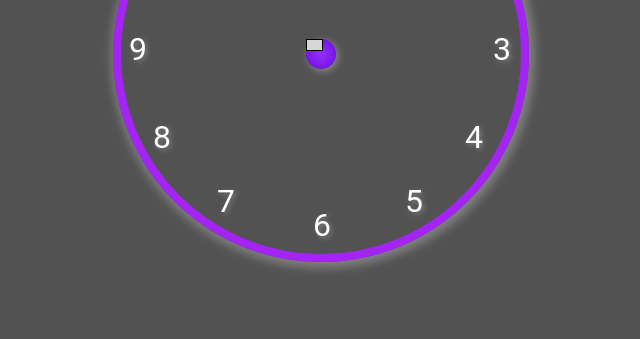
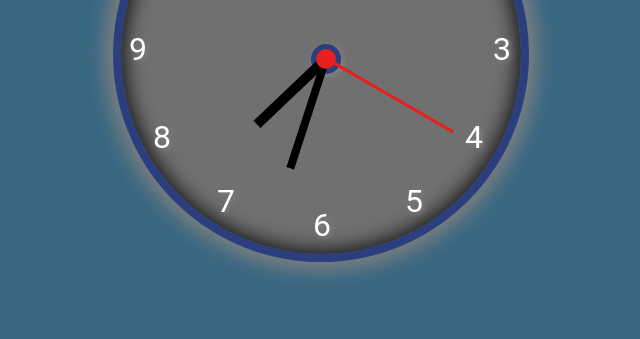
Before and after one commit to SubratSinghRathore/Clock, a plain HTML site: page index.html in a window 1280 px wide. Shown: the part 234-573 px from the top of the page, without its empty margins (319-959 px from the left). Drawn offline with Linux system fonts and the light colour scheme.

Commit message:
project completed

```diff
--- a/app.js
+++ b/app.js
@@ -82,6 +82,20 @@ switch (day) {
         break;
 }
 document.getElementById('day').innerHTML = stringDay;
+
+
+d = new Date()
+htime = d.getHours()
+mtime = d.getMinutes()
+stime = d.getSeconds()
+hrotation = 30*htime + mtime/2
+mrotation = 6*mtime
+srotation = 6*stime
+
+hour.style.transform = `rotate(${hrotation}deg)`
+minute.style.transform = `rotate(${mrotation}deg)`
+second.style.transform = `rotate(${srotation}deg)`
+
 
 
 setInterval(() => {
@@ -172,4 +186,18 @@ setInterval(() => {
     }
     document.getElementById('day').innerHTML = stringDay;
 
+
+
+    d = new Date()
+    htime = d.getHours()
+    mtime = d.getMinutes()
+    stime = d.getSeconds()
+    hrotation = 30*htime + mtime/2
+    mrotation = 6*mtime
+    srotation = 6*stime
+
+    hour.style.transform = `rotate(${hrotation}deg)`
+    minute.style.transform = `rotate(${mrotation}deg)`
+    second.style.transform = `rotate(${srotation}deg)`
+
 }, 1000);
--- a/index.html
+++ b/index.html
@@ -14,9 +14,10 @@
 <body>
     <div class="circle">
         <div class="dot">
-            <div class="hour"></div>
-            <div class="minutes"></div>
-            <div class="seconds"></div>
+            <div class="hour" id="hour"></div>
+            <div class="minutes" id="minute"></div>
+            <div class="seconds" id="second"></div>
+            <div class="reddot"></div>
         </div>
         <div class="num1 numbers">1</div>
         <div class="num2 numbers">2</div>
--- a/style.css
+++ b/style.css
@@ -2,43 +2,79 @@
     margin: 0;
     padding: 0;
 }
-body{
-    background-color: rgb(82, 82, 82);
+
+body {
+    background-color: rgb(56 103 130);
     color: rgb(255, 255, 255);
     display: flex;
     justify-content: center;
     align-items: center;
     flex-direction: column;
 }
+
 .circle {
     position: relative;
     margin: 10vh auto;
     width: 400px;
     height: 400px;
     border-radius: 50%;
-    border: 8px solid rgb(164, 36, 244);
-    box-shadow: 2px 2px 10px 4px gray;
-
+    border: 8px solid rgb(43 62 125);
+    box-shadow: 0px 0px 20px 8px gray, inset 0px 0px 20px 3px rgb(16 16 16);
+    background-color: rgb(112, 112, 112);
 }
 
 .dot {
     position: absolute;
     top: 50%;
     left: 50%;
-    margin: -15px;
+    margin: -10px;
     width: 30px;
     height: 30px;
-    background: radial-gradient(rgb(149, 49, 255), rgb(105, 9, 213));
+    background: radial-gradient(rgb(43 62 125), rgb(43 62 125));
     border-radius: 1em;
     box-shadow: 2px 2px 6px 1px gray;
-
 }
 
-.hour{
-    height: 10px;
-    width: 50%;
-    background-color: rgb(215, 215, 215);
-    border: 1px solid black;
+.reddot {
+    position: absolute;
+    top: 50%;
+    left: 50%;
+    margin: -10px;
+    width: 20px;
+    height: 20px;
+    background: rgb(232, 31, 31);;
+    border-radius: 1em;
+}
+
+#hour, #minute, #second {
+    transform-origin: bottom;
+}
+
+.hour {
+    position: absolute;
+    height: 95px;
+    width: 33%;
+    background-color: rgb(0, 0, 0);
+    top: -80px;
+    left: 10px;
+}
+
+.minutes {
+    position: absolute;
+    height: 115px;
+    width: 26%;
+    background-color: rgb(0, 0, 0);
+    top: -100px;
+    left: 11.1px;
+}
+
+.seconds{
+    position: absolute;
+    height: 146px;
+    width: 11%;
+    background-color: rgb(232, 31, 31);
+    top: -131px;
+    left: 13.5px;
 
 }
 
@@ -121,7 +157,7 @@ body{
 }
 
 
-.digital{
+.digital {
     position: relative;
     margin: auto;
     width: 308px;
@@ -132,14 +168,15 @@ body{
     font-family: Quicksand, system-ui, -apple-system, BlinkMacSystemFont, 'Segoe UI', Roboto, Oxygen, Ubuntu, Cantarell, 'Open Sans', 'Helvetica Neue', sans-serif;
 }
 
-#hours{
+#hours {
     font-size: 4em;
     color: #EDDEA4;
     font-weight: 600;
     position: absolute;
     margin: 4px 12px;
 }
-#minutes{
+
+#minutes {
     font-size: 70px;
     color: #EDDEA4;
     font-weight: 600;
@@ -147,7 +184,8 @@ body{
     position: absolute;
     top: 55px
 }
-#seconds{
+
+#seconds {
     font-size: 30px;
     position: absolute;
     bottom: 20px;
@@ -155,7 +193,8 @@ body{
     color: #F9F7F3;
 
 }
-#date{
+
+#date {
     font-size: 30px;
     position: absolute;
     top: 20px;
@@ -164,7 +203,7 @@ body{
 
 }
 
-#day{
+#day {
     font-size: 30px;
     position: absolute;
     top: 54px;
@@ -173,7 +212,7 @@ body{
 
 }
 
-#month{
+#month {
     font-size: 30px;
     position: absolute;
     top: 20px;
@@ -182,7 +221,7 @@ body{
 
 }
 
-#year{
+#year {
     color: #F7A072;
     font-size: 30px;
     position: absolute;
```
